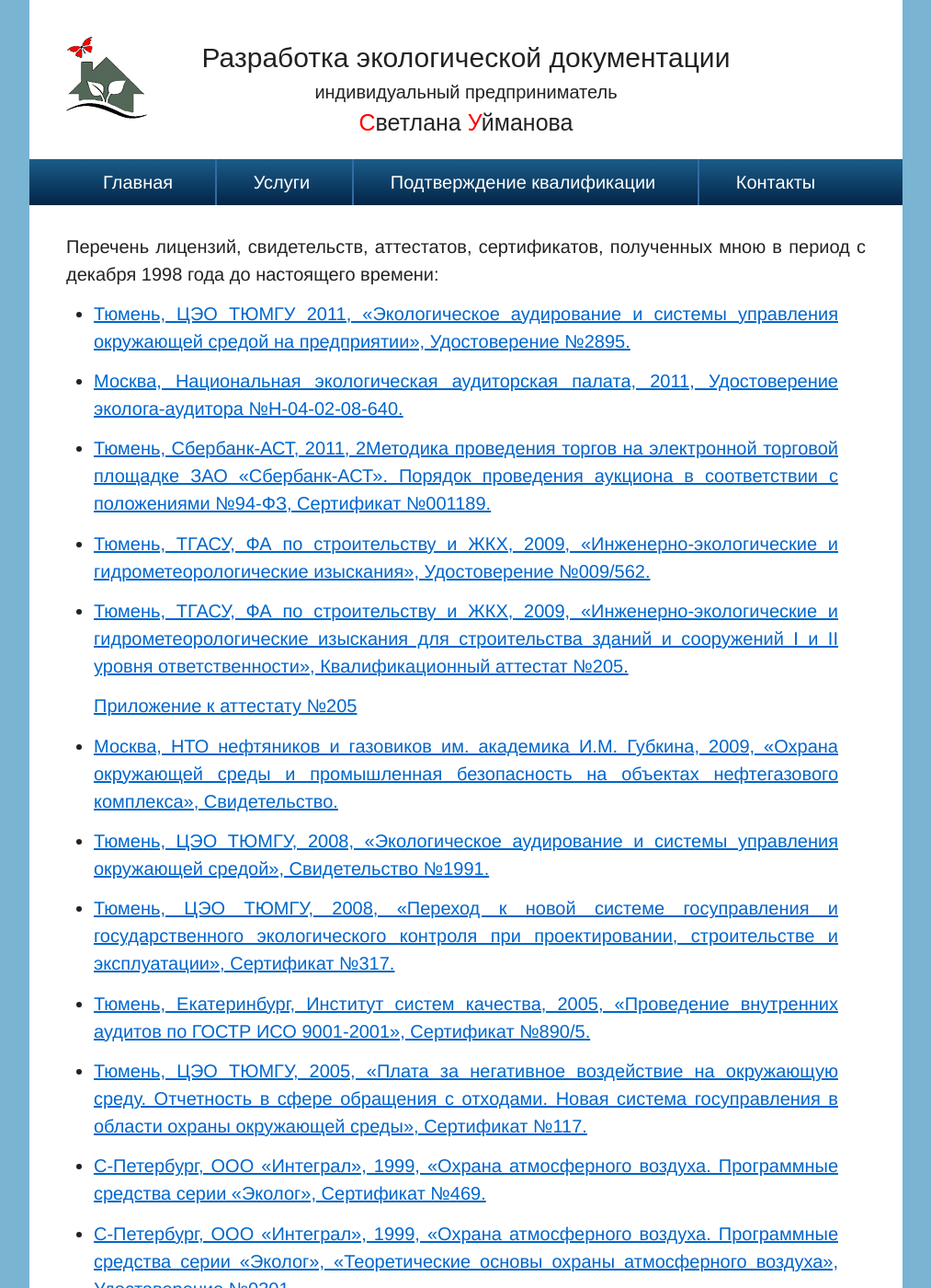
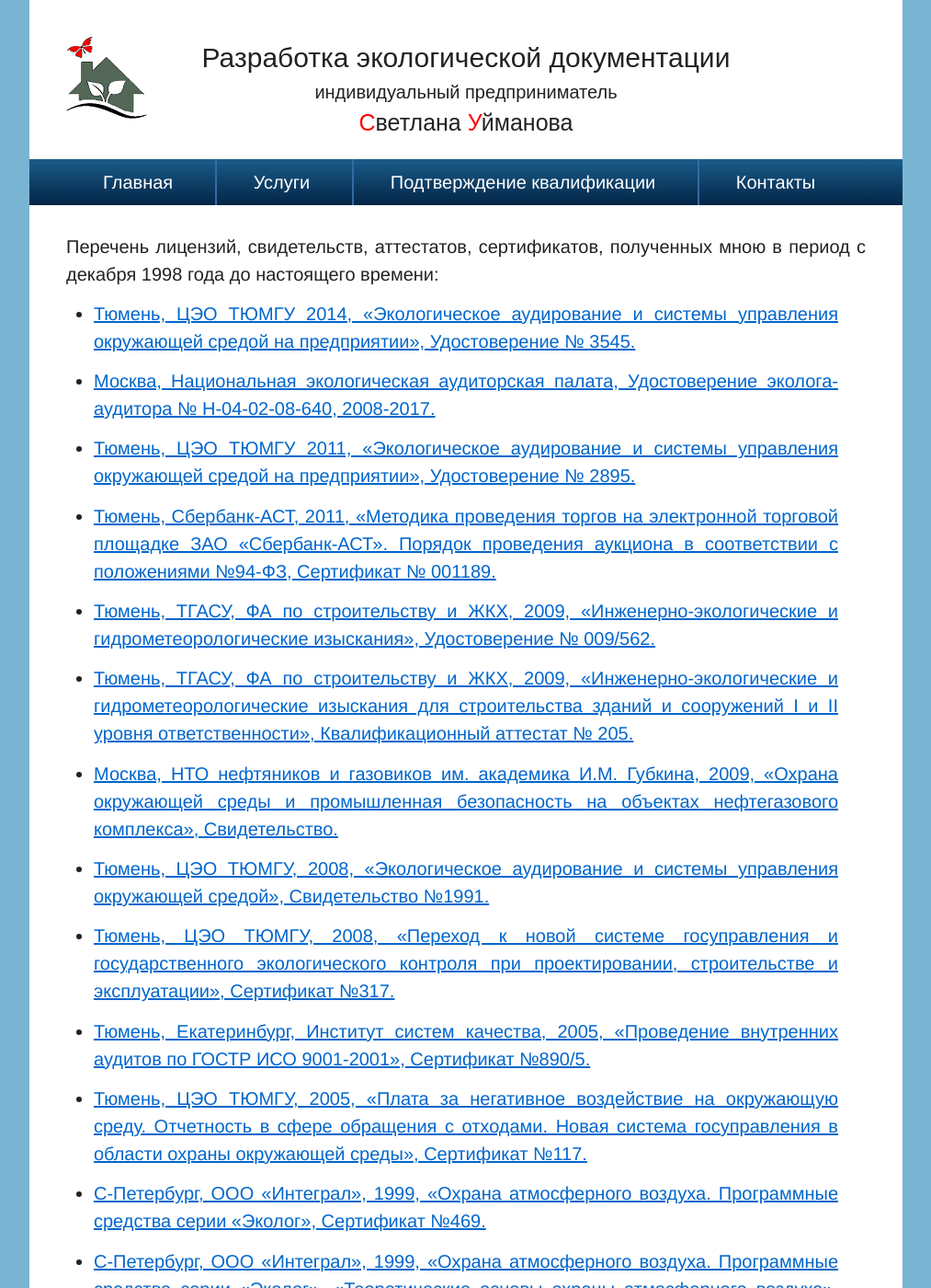
Before and after one commit to s9gf4ult/uip, a Jekyll site: the page built from _posts/2014-02-25-legitimacy.html, in a window 1280 px wide and 1400 px high. Shown: the whole window at 92% size, without its empty margins (133-1146 px from the left). Built offline with Jekyll 4.4.1, drawn with Linux system fonts in a browser that asks for light colours; Markdown is read by kramdown in place of the engine named in the settings; some of the changed text lies outside the part shown.

Commit message:
fix legitimacy

```diff
--- a/_posts/2014-02-25-legitimacy.html
+++ b/_posts/2014-02-25-legitimacy.html
@@ -2,35 +2,52 @@
 permalink: legitimacy
 layout: default
 title: Подтверждение квалификации
-pictures1:
-  - path: pictures/certificates/full/udost-2895.png
-    name: Тюмень, ЦЭО ТЮМГУ 2011, «Экологическое аудирование и системы управления окружающей средой на предприятии», Удостоверение №2895.
-  - path: pictures/certificates/full/udost-04-02-08-640.png
-    name: Москва, Национальная экологическая аудиторская палата, 2011, Удостоверение эколога-аудитора №Н-04-02-08-640.
-  - path: pictures/certificates/full/cert-1189.png
-    name: Тюмень, Сбербанк-АСТ, 2011, 2Методика проведения торгов на электронной торговой площадке ЗАО «Сбербанк-АСТ». Порядок проведения аукциона в соответствии с положениями №94-ФЗ, Сертификат №001189.
-  - path: pictures/certificates/full/udost-009-562.png
-    name: Тюмень, ТГАСУ, ФА по строительству и ЖКХ, 2009, «Инженерно-экологические и гидрометеорологические изыскания», Удостоверение №009/562.
 
-pictures2:
-  - path: pictures/certificates/full/svid-neft-gas.png
-    name: Москва, НТО нефтяников и газовиков им. академика И.М. Губкина, 2009, «Охрана окружающей  среды и промышленная безопасность на объектах нефтегазового комплекса», Свидетельство.
-  - path: pictures/certificates/full/svid-1991.png
-    name: Тюмень, ЦЭО ТЮМГУ, 2008, «Экологическое аудирование и системы управления окружающей средой», Свидетельство №1991.
-  - path: pictures/certificates/full/cert-317.png
-    name: Тюмень, ЦЭО ТЮМГУ, 2008, «Переход к новой системе госуправления и государственного экологического контроля при проектировании, строительстве и эксплуатации», Сертификат №317.
-  - path: pictures/certificates/full/cert-890-05.png
-    name: Тюмень, Екатеринбург, Институт систем качества, 2005, «Проведение внутренних аудитов по ГОСТР ИСО 9001-2001», Сертификат №890/5.
-  - path: pictures/certificates/full/cert-117.png
-    name: Тюмень, ЦЭО ТЮМГУ, 2005, «Плата за негативное воздействие на окружающую среду. Отчетность в сфере обращения с отходами. Новая система госуправления в области охраны окружающей среды», Сертификат №117.
-  - path: pictures/certificates/full/cert-469.png
-    name: С-Петербург, ООО «Интеграл», 1999, «Охрана атмосферного воздуха. Программные средства серии «Эколог», Сертификат  №469.
-  - path: pictures/certificates/full/udost-301.png
-    name: С-Петербург, ООО «Интеграл», 1999, «Охрана атмосферного воздуха. Программные средства серии «Эколог»,  «Теоретические основы охраны атмосферного воздуха», Удостоверение №0301.
-  - path: pictures/certificates/full/svid-449.png
-    name: С-Петербург, ООО «Интеграл», 1999, «Охрана атмосферного воздуха. Программные средства серии «Эколог», Свидетельство №449
-  - path: pictures/certificates/full/svid-52.png
-    name: С-Петербург, Государственный комитет РФ по охране окружающей среды, НИИ «Атмосфера», 1998, «Охрана атмосферного воздуха. Нормативное, методическое и техническое обеспечение», Эксперт по нормированию выбросов загрязняющих веществ в атмосферу, Свидетельство №52.
+pictures:
+  - name: Тюмень, ЦЭО ТЮМГУ 2014, «Экологическое аудирование и системы управления окружающей средой на предприятии», Удостоверение № 3545.
+    path: pictures/certificates/full/udost-3545.png
+
+  - name: Москва, Национальная экологическая аудиторская палата, Удостоверение эколога-аудитора № Н-04-02-08-640, 2008-2017.
+    path: pictures/certificates/full/udost-04-02-08-640.png
+
+  - name: Тюмень, ЦЭО ТЮМГУ 2011, «Экологическое аудирование и системы управления окружающей средой на предприятии», Удостоверение № 2895.
+    path: pictures/certificates/full/udost-2895.png
+
+  - name: Тюмень, Сбербанк-АСТ, 2011, «Методика проведения торгов на электронной торговой площадке ЗАО «Сбербанк-АСТ». Порядок проведения аукциона в соответствии с положениями №94-ФЗ, Сертификат № 001189.
+    path: pictures/certificates/full/cert-1189.png
+
+  - name: Тюмень, ТГАСУ, ФА по строительству и ЖКХ, 2009, «Инженерно-экологические и гидрометеорологические изыскания», Удостоверение № 009/562.
+    path: pictures/certificates/full/udost-009-562.png
+
+  - name: Тюмень, ТГАСУ, ФА по строительству и ЖКХ, 2009, «Инженерно-экологические и гидрометеорологические изыскания для строительства зданий и сооружений I и II уровня ответственности», Квалификационный аттестат  № 205.
+    path: pictures/certificates/full/atterstat-205.png
+
+  - name: Москва, НТО нефтяников и газовиков им. академика И.М. Губкина, 2009, «Охрана окружающей  среды и промышленная безопасность на объектах нефтегазового комплекса», Свидетельство.
+    path: pictures/certificates/full/svid-neft-gas.png
+
+  - name: Тюмень, ЦЭО ТЮМГУ, 2008, «Экологическое аудирование и системы управления окружающей средой», Свидетельство №1991.
+    path: pictures/certificates/full/svid-1991.png
+
+  - name: Тюмень, ЦЭО ТЮМГУ, 2008, «Переход к новой системе госуправления и государственного экологического контроля при проектировании, строительстве и эксплуатации», Сертификат №317.
+    path: pictures/certificates/full/cert-317.png
+
+  - name: Тюмень, Екатеринбург, Институт систем качества, 2005, «Проведение внутренних аудитов по ГОСТР ИСО 9001-2001», Сертификат №890/5.
+    path: pictures/certificates/full/cert-890-05.png
+
+  - name: Тюмень, ЦЭО ТЮМГУ, 2005, «Плата за негативное воздействие на окружающую среду. Отчетность в сфере обращения с отходами. Новая система госуправления в области охраны окружающей среды», Сертификат №117.
+    path: pictures/certificates/full/cert-117.png
+
+  - name: С-Петербург, ООО «Интеграл», 1999, «Охрана атмосферного воздуха. Программные средства серии «Эколог», Сертификат  №469.
+    path: pictures/certificates/full/cert-469.png
+
+  - name: С-Петербург, ООО «Интеграл», 1999, «Охрана атмосферного воздуха. Программные средства серии «Эколог»,  «Теоретические основы охраны атмосферного воздуха», Удостоверение №0301.
+    path: pictures/certificates/full/udost-301.png
+
+  - name: С-Петербург, Государственный комитет РФ по охране окружающей среды, НИИ «Атмосфера», 1999, «Охрана атмосферного воздуха. Программные средства серии «Эколог», Эксперт по нормированию выбросов загрязняющих веществ в атмосферу, Свидетельство № 449.
+    path: pictures/certificates/full/svid-449.png
+
+  - name: С-Петербург, Государственный комитет РФ по охране окружающей среды, НИИ «Атмосфера», 1998, «Охрана атмосферного воздуха. Нормативное, методическое и техническое обеспечение», Эксперт по нормированию выбросов загрязняющих веществ в атмосферу, Свидетельство №52.
+    path: pictures/certificates/full/svid-52.png
 ---
 
 <p>
@@ -39,7 +56,7 @@
 </p>
 
 <ul>
-{% for picture in page.pictures1 %}
+{% for picture in page.pictures %}
 <li>
   <p>
     <a href="{{site.baseurl}}/{{picture.path}}">
@@ -48,28 +65,4 @@
   </p>
 </li>
 {% endfor %}
-
-<li>
-  <p>
-    <a href="{{site.baseurl}}/pictures/certificates/full/atterstat-205.png">
-      Тюмень, ТГАСУ, ФА по строительству и ЖКХ, 2009, «Инженерно-экологические и гидрометеорологические изыскания для строительства зданий и сооружений I и II уровня ответственности», Квалификационный аттестат  №205.
-    </a>
-    <p>
-      <a href="{{site.baseurl}}/pictures/certificates/full/atterstat-pril-205.png">
-        Приложение к аттестату №205
-      </a>
-    </p>
-  </p>
-</li>
-
-{% for picture in page.pictures2 %}
-<li>
-  <p>
-    <a href="{{site.baseurl}}/{{picture.path}}">
-      {{picture.name}}
-    </a>
-  </p>
-</li>
-{% endfor %}
-
 </ul>
```
